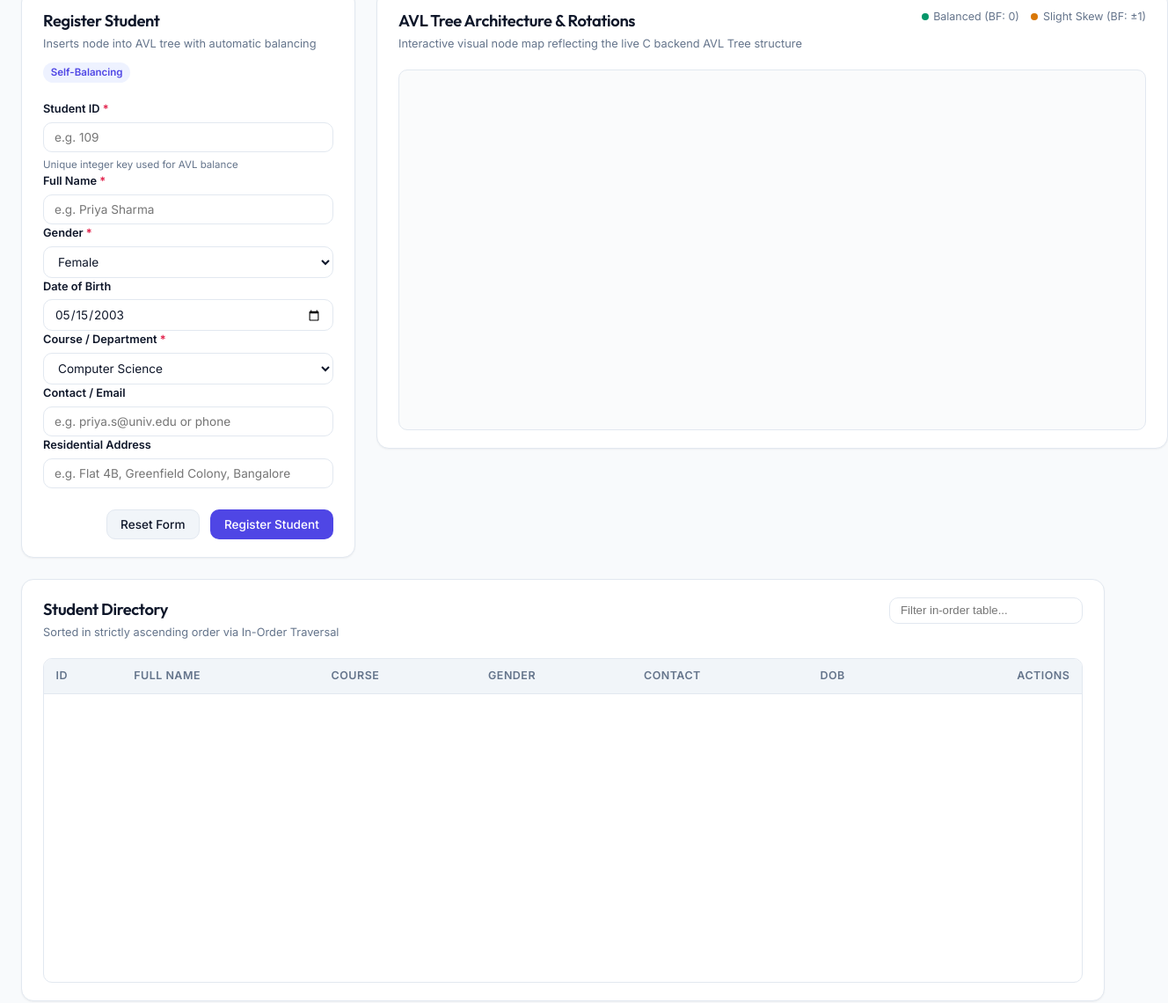
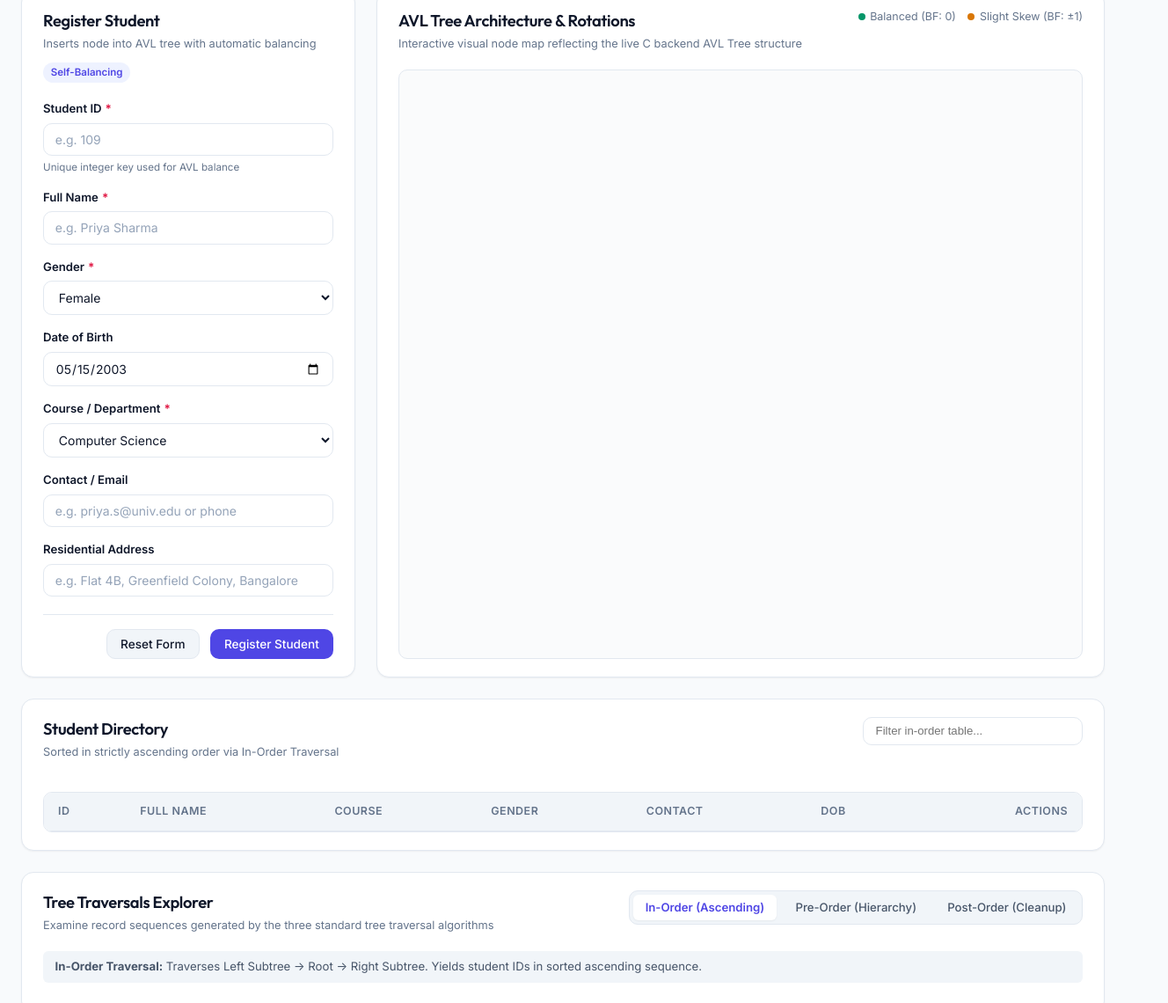
Before and after one commit to alenack/Eduavl, a plain HTML site: page public/index.html in a window 1280 px wide. Shown: the part 415-1555 px from the top of the page at 88% size, 1328 px wide, since content can reach past the window. Drawn offline with Linux system fonts and the light colour scheme; no server answers.

Commit message:
Add files via upload

```diff
--- a/public/style.css
+++ b/public/style.css
@@ -49,6 +49,12 @@
   padding: 0;
 }
 
+html {
+  box-sizing: border-box;
+  overflow-x: hidden;
+  max-width: 100%;
+}
+
 body {
   font-family: var(--font-sans);
   background-color: var(--bg-main);
@@ -58,6 +64,9 @@ body {
   min-height: 100vh;
   display: flex;
   flex-direction: column;
+  overflow-x: hidden;
+  max-width: 100%;
+  width: 100%;
 }
 
 /* Typography */
@@ -249,10 +258,12 @@ p {
   margin: 0 auto;
   padding: 1.5rem;
   width: 100%;
+  box-sizing: border-box;
   flex: 1;
   display: flex;
   flex-direction: column;
   gap: 1.5rem;
+  overflow-x: hidden;
 }
 
 /* Cards */
@@ -262,6 +273,9 @@ p {
   border-radius: var(--radius-lg);
   padding: 1.25rem 1.5rem;
   box-shadow: var(--shadow-sm);
+  min-width: 0;
+  max-width: 100%;
+  box-sizing: border-box;
 }
 
 .card-header {
@@ -494,12 +508,14 @@ p {
   color: var(--text-primary);
 }
 
-/* Workspace Grid (Left Form, Right Table) */
+/* Workspace Grid (Left Form, Right AVL Tree) */
 .workspace-grid {
   display: grid;
-  grid-template-columns: 380px 1fr;
+  grid-template-columns: 380px minmax(0, 1fr);
   gap: 1.5rem;
-  align-items: start;
+  align-items: stretch;
+  width: 100%;
+  max-width: 100%;
 }
 
 @media (max-width: 1024px) {
@@ -508,17 +524,24 @@ p {
   }
 }
 
-/* Student Registry Form */
+/* Student Registry Form Card */
+.form-card {
+  display: flex;
+  flex-direction: column;
+}
+
 .student-form {
   display: flex;
   flex-direction: column;
-  gap: 1rem;
+  flex: 1;
+  justify-content: space-between;
 }
 
-.form-grid {
-  display: grid;
-  grid-template-columns: 1fr 1fr;
-  gap: 0.85rem;
+/* Form Stack: Vertically Stacked Form Fields */
+.form-stack {
+  display: flex;
+  flex-direction: column;
+  gap: 1rem;
 }
 
 .form-group {
@@ -527,35 +550,41 @@ p {
   gap: 0.35rem;
 }
 
-.form-group.full-span {
-  grid-column: 1 / -1;
-}
-
 .form-group label {
-  font-size: 0.8rem;
+  font-size: 0.825rem;
   font-weight: 600;
   color: var(--text-primary);
+  display: flex;
+  align-items: center;
+  gap: 0.25rem;
 }
 
 .required {
   color: var(--color-rose);
+  font-weight: 700;
 }
 
 .field-hint {
-  font-size: 0.72rem;
+  font-size: 0.725rem;
   color: var(--text-muted);
+  line-height: 1.35;
 }
 
 .student-form input,
 .student-form select {
-  padding: 0.5rem 0.75rem;
+  width: 100%;
+  padding: 0.58rem 0.8rem;
   border: 1px solid var(--border-color);
   border-radius: var(--radius-md);
   font-family: var(--font-sans);
-  font-size: 0.85rem;
+  font-size: 0.875rem;
   background-color: var(--bg-card);
   color: var(--text-primary);
   transition: all 0.15s ease;
+}
+
+.student-form input::placeholder {
+  color: #94a3b8;
 }
 
 .student-form input:focus,
@@ -569,7 +598,9 @@ p {
   display: flex;
   justify-content: flex-end;
   gap: 0.75rem;
-  margin-top: 0.5rem;
+  margin-top: 1.25rem;
+  padding-top: 1rem;
+  border-top: 1px solid var(--border-color);
 }
 
 .btn-spinner {
@@ -586,26 +617,35 @@ p {
   to { transform: rotate(360deg); }
 }
 
-/* Interactive Student Table */
+/* Interactive Student Table (Full Width Lower Section) */
 .table-card {
-  min-height: 480px;
   display: flex;
   flex-direction: column;
+  gap: 1rem;
+  width: 100%;
 }
 
 .table-search-box input {
-  padding: 0.4rem 0.75rem;
+  padding: 0.45rem 0.85rem;
   border: 1px solid var(--border-color);
   border-radius: var(--radius-md);
   font-size: 0.825rem;
-  width: 220px;
+  width: 250px;
+  background-color: var(--bg-card);
+  transition: all 0.15s ease;
+}
+
+.table-search-box input:focus {
+  outline: none;
+  border-color: var(--border-focus);
+  box-shadow: 0 0 0 3px rgba(99, 102, 241, 0.15);
 }
 
 .table-responsive {
   overflow-x: auto;
   border: 1px solid var(--border-color);
   border-radius: var(--radius-md);
-  flex: 1;
+  background-color: #ffffff;
 }
 
 .student-table {
@@ -621,16 +661,17 @@ p {
 }
 
 .student-table th {
-  padding: 0.65rem 0.85rem;
+  padding: 0.75rem 1rem;
   font-weight: 600;
   font-size: 0.78rem;
   color: var(--text-muted);
   text-transform: uppercase;
   letter-spacing: 0.04em;
+  white-space: nowrap;
 }
 
 .student-table td {
-  padding: 0.65rem 0.85rem;
+  padding: 0.75rem 1rem;
   border-bottom: 1px solid var(--border-color);
   color: var(--text-secondary);
   vertical-align: middle;
@@ -673,20 +714,21 @@ p {
   background-color: var(--color-rose-light);
 }
 
-.table-btn-view {
-  color: var(--brand-primary);
-  margin-right: 0.35rem;
-}
 
-.table-btn-view:hover {
-  background-color: var(--brand-primary-light);
-}
 
 .text-right {
   text-align: right;
 }
 
 /* Tree Visualization Section */
+.tree-card {
+  display: flex;
+  flex-direction: column;
+  min-height: 580px;
+  min-width: 0;
+  max-width: 100%;
+}
+
 .tree-controls {
   display: flex;
   align-items: center;
@@ -718,20 +760,26 @@ p {
 .tree-canvas-wrapper {
   position: relative;
   width: 100%;
-  min-height: 380px;
+  max-width: 100%;
+  box-sizing: border-box;
+  flex: 1;
+  min-height: 440px;
   background-color: #fafbfc;
   border: 1px solid var(--border-color);
   border-radius: var(--radius-md);
-  overflow: auto;
+  overflow-x: hidden;
+  overflow-y: auto;
   display: flex;
+  align-items: center;
   justify-content: center;
   padding: 1.5rem;
 }
 
 .tree-svg {
   width: 100%;
-  min-width: 800px;
-  min-height: 360px;
+  max-width: 100%;
+  height: auto;
+  display: block;
 }
 
 .tree-branch {
```
